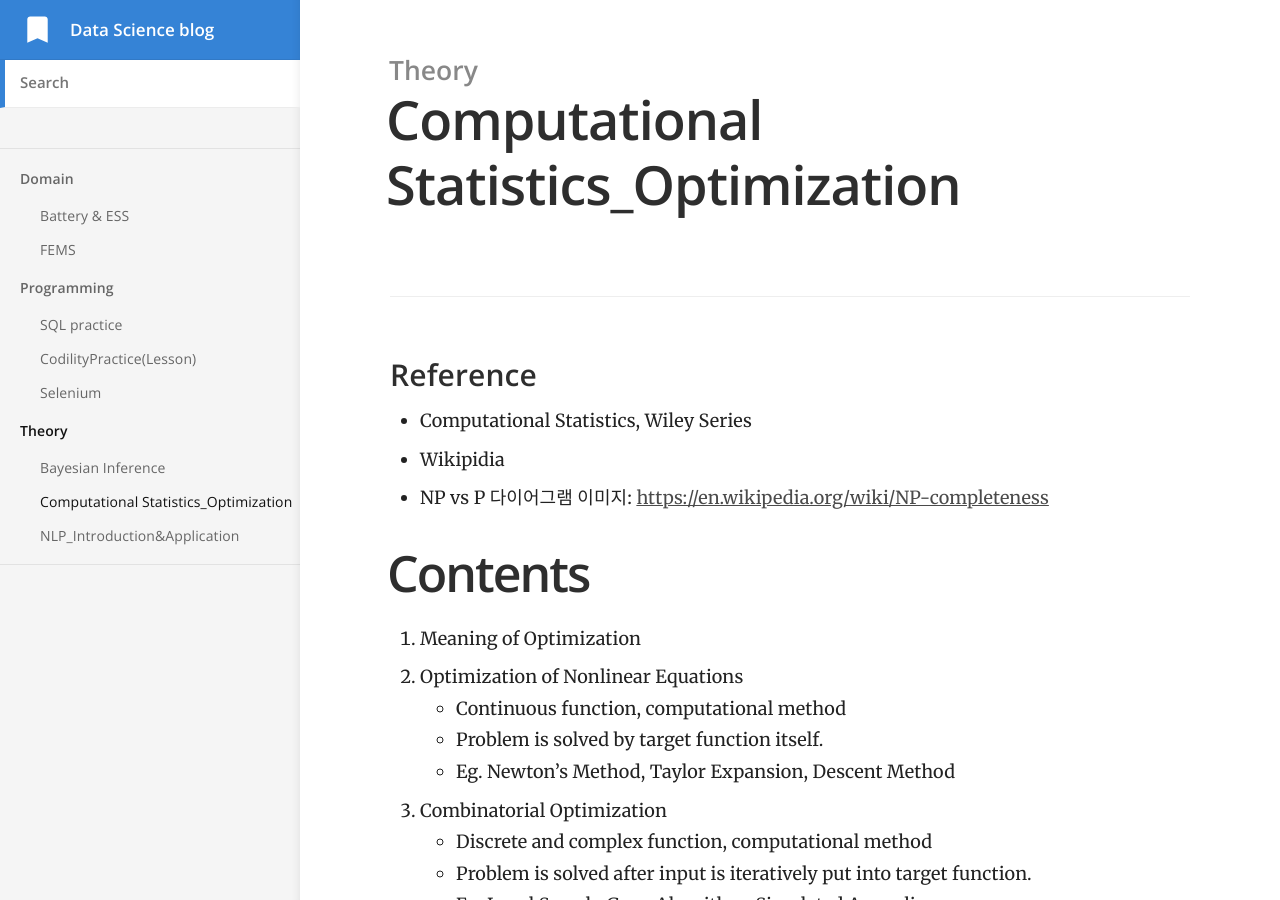
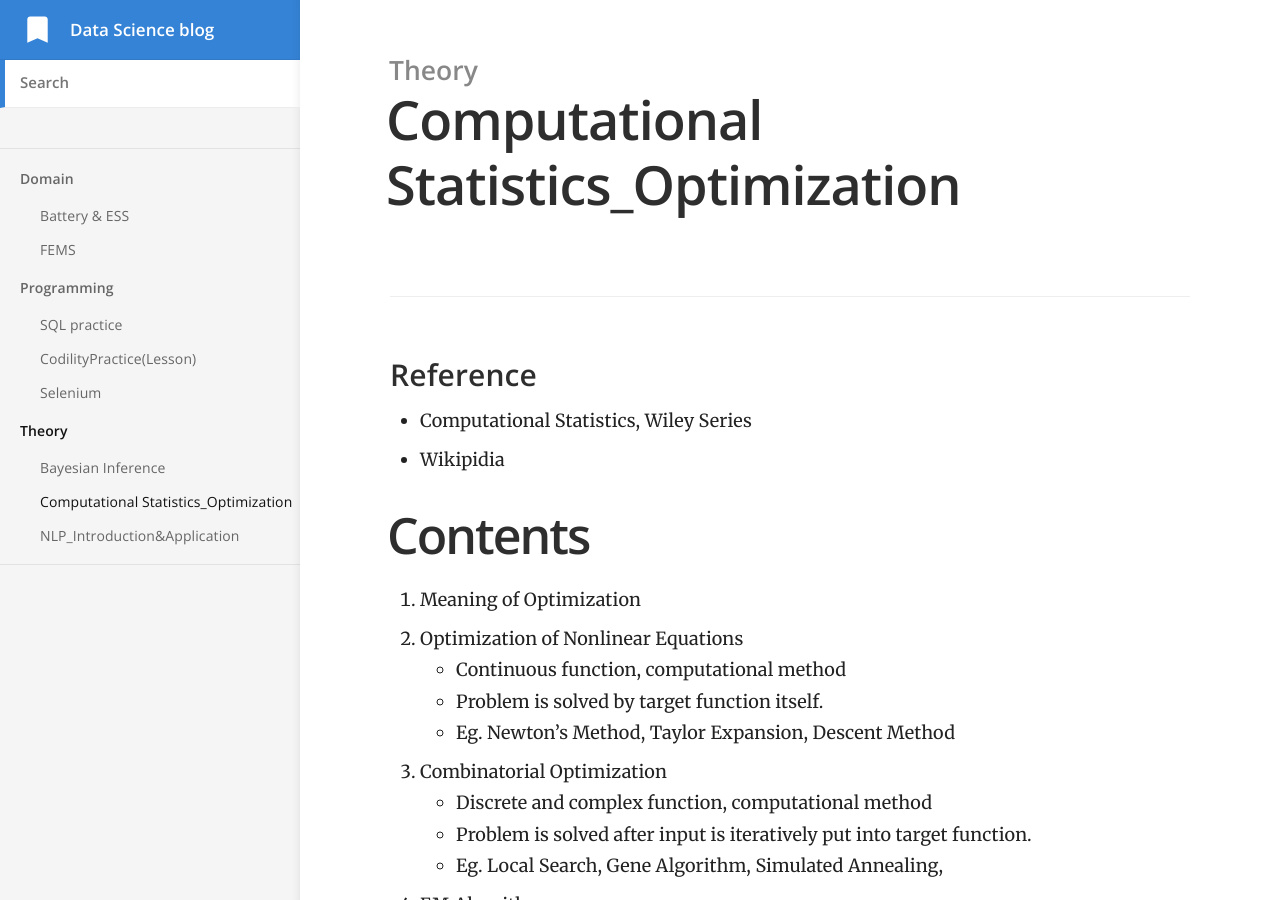
Before and after one commit to yrk3434/yrk3434.github.io, a Jekyll site: the page built from _docs/Theory/Computational Statistics_Optimization.md, in a window 1280 px wide and 900 px high. Built offline with Jekyll 4.4.1, drawn with Linux system fonts in a browser that asks for light colours; formulas are drawn with MathJax 3.

Commit message:
Update Computational Statistics_Optimization.md

```diff
--- a/_docs/Theory/Computational Statistics_Optimization.md
+++ b/_docs/Theory/Computational Statistics_Optimization.md
@@ -12,7 +12,6 @@ toc_label: 목차
 ### Reference
 - Computational Statistics, Wiley Series
 - Wikipidia
-- NP vs P 다이어그램 이미지: [https://en.wikipedia.org/wiki/NP-completeness](https://en.wikipedia.org/wiki/NP-completeness){:target="_blank"}
 
 # Contents
 1. Meaning of Optimization
```
